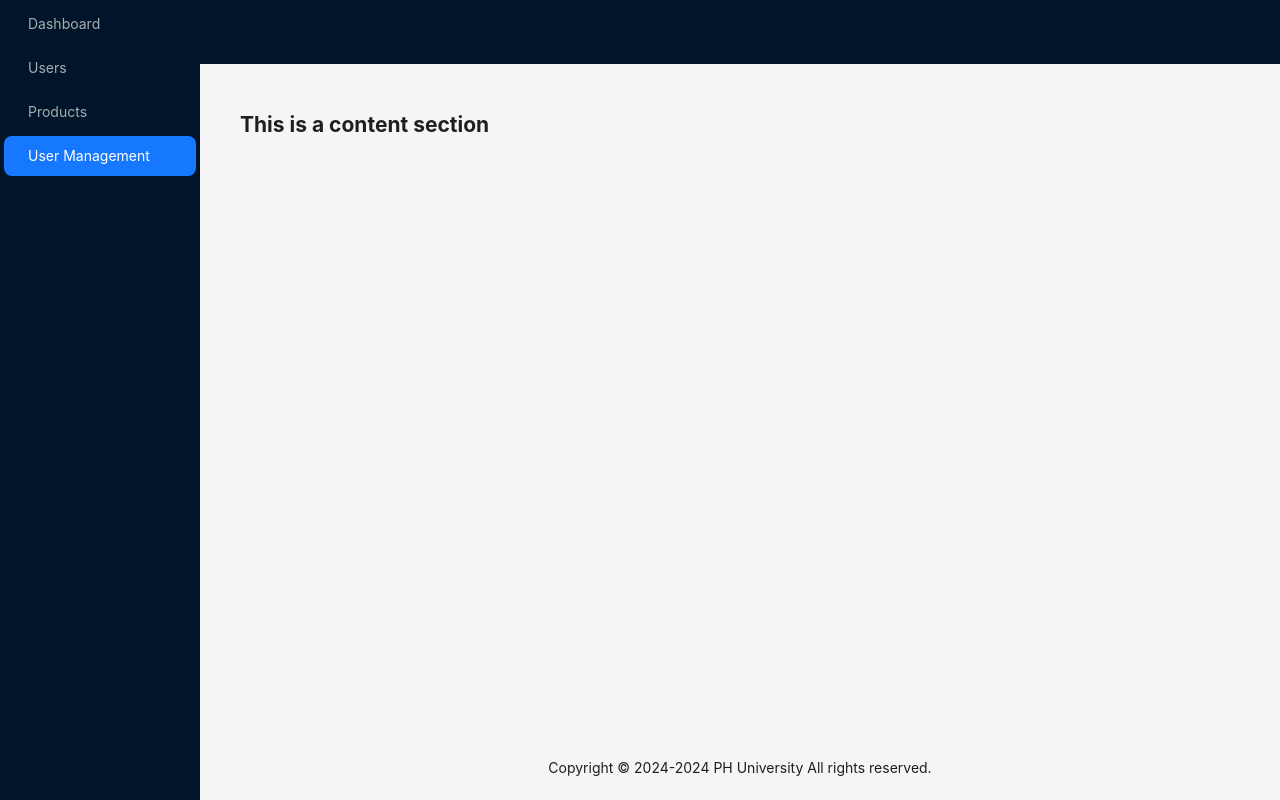
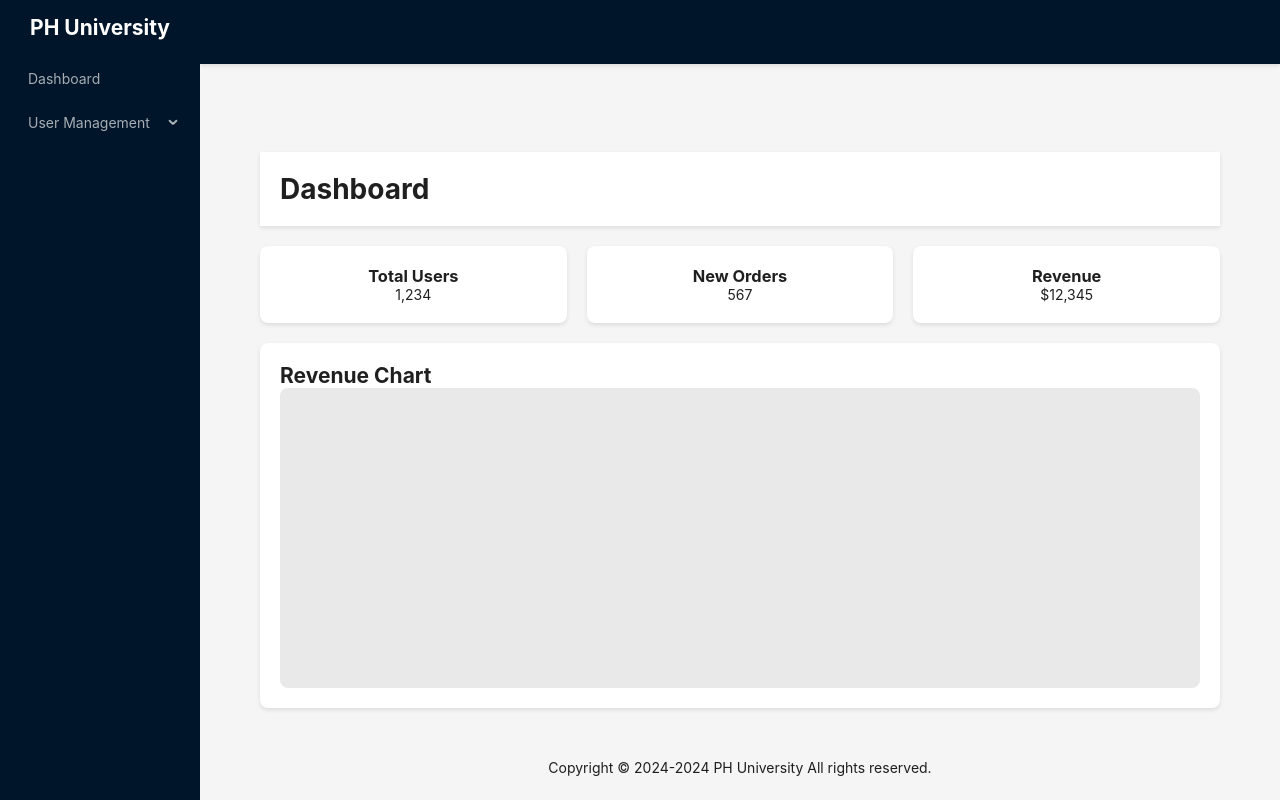
Before and after one commit to devhasanmia/programming-hero-university, a React (Vite) app: page /admin/dashboard in a window 1280 px wide. Built offline with nearby package versions, Linux system fonts and the light colour scheme.

Commit message:
Routing setup

```diff
--- a/src/components/layout/MainLayout.tsx
+++ b/src/components/layout/MainLayout.tsx
@@ -1,35 +1,31 @@
-
-
-import { UploadOutlined, UserOutlined, VideoCameraOutlined } from '@ant-design/icons';
-import { Layout, Menu } from 'antd';
-import { createElement } from 'react';
+import { Layout, Menu, MenuProps } from 'antd';
+import { NavLink, Outlet } from 'react-router-dom';
 
 const { Header, Content, Footer, Sider } = Layout;
 
-// const items = [UserOutlined, VideoCameraOutlined, UploadOutlined, UserOutlined].map(
-//   (icon, index) => ({
-//     key: String(index + 1),
-//     icon: createElement(icon),
-//     label: `nav ${index + 1}`,
-//   }),
-// );
-const items = [
+const items: MenuProps['items'] = [
   {
-    key: '1',
-    label: 'Dashboard',
+    key: 'Dashboard',
+    label: <NavLink to='/admin/dashboard'>Dashboard</NavLink>
   },
   {
-    key: '2',
-    label: 'Users',
+    key: 'User Management',
+    label: 'User Management',
+    children: [
+      {
+        key: 'Create Admin',
+        label: <NavLink to='/admin/create-admin'>Create Admin</NavLink>
+      },
+      {
+        key: 'Create Student',
+        label: <NavLink to='/admin/create-student'>Create Student</NavLink>
+      },
+      {
+        key: 'Create Faculty',
+        label: <NavLink to='/admin/create-faculty'>Create Faculty</NavLink>
+      },
+    ]
   },
-  {
-    key: '3',
-    label: 'Products',
-  },
-  {
-    key: '4',
-    label: 'User Management',
-  }
 ]
 const MainLayout = () => {
 
@@ -45,7 +41,9 @@ const MainLayout = () => {
           console.log(collapsed, type);
         }}
       >
-        <div className="demo-logo-vertical" />
+        <div>
+          <h1 style={{ textAlign: 'center', color: 'white', padding: "15px", display: 'flex', alignItems: 'center', justifyContent: 'center' }}>PH University</h1>
+        </div>
         <Menu theme="dark" mode="inline" defaultSelectedKeys={['4']} items={items} />
       </Sider>
       <Layout>
@@ -57,7 +55,7 @@ const MainLayout = () => {
               minHeight: 360,
             }}
           >
-            <h2>This is a content section</h2>
+            <Outlet />
           </div>
         </Content>
         <Footer style={{ textAlign: 'center' }}>
--- a/src/index.css
+++ b/src/index.css
@@ -3,3 +3,46 @@
   padding: 0;
   box-sizing: border-box;
 }
+
+.main-content {
+  flex-grow: 1;
+  padding: 20px;
+}
+
+header {
+  background-color: #fff;
+  padding: 20px;
+  margin-bottom: 20px;
+  box-shadow: 0 2px 4px rgba(0, 0, 0, 0.1);
+}
+
+.cards {
+  display: flex;
+  gap: 20px;
+}
+
+.card {
+  background-color: #fff;
+  padding: 20px;
+  border-radius: 8px;
+  box-shadow: 0 2px 4px rgba(0, 0, 0, 0.1);
+  flex: 1;
+  text-align: center;
+}
+
+.data-visualization {
+  background-color: #fff;
+  padding: 20px;
+  border-radius: 8px;
+  box-shadow: 0 2px 4px rgba(0, 0, 0, 0.1);
+  margin-top: 20px;
+}
+
+.chart {
+  height: 300px;
+  background-color: #e9e9e9;
+  border-radius: 8px;
+  display: flex;
+  align-items: center;
+  justify-content: center;
+}
--- a/src/main.tsx
+++ b/src/main.tsx
@@ -1,10 +1,11 @@
 import React from 'react'
 import ReactDOM from 'react-dom/client'
-import App from './App.tsx'
 import './index.css'
+import { RouterProvider } from 'react-router-dom'
+import router from './routes/routes.tsx'
 
 ReactDOM.createRoot(document.getElementById('root')!).render(
   <React.StrictMode>
-    <App />
+    <RouterProvider router={router} />
   </React.StrictMode>,
 )
--- /dev/null
+++ b/src/pages/CreateAdmin.tsx
@@ -0,0 +1,10 @@
+
+const CreateAdmin = () => {
+  return (
+    <div>
+        <h1>Create Admin Page</h1>
+    </div>
+  )
+}
+
+export default CreateAdmin
--- /dev/null
+++ b/src/pages/CreateFaculty.tsx
@@ -0,0 +1,10 @@
+
+const CreateFaculty = () => {
+  return (
+    <div>
+        <h1>Faculty Page</h1>
+    </div>
+  )
+}
+
+export default CreateFaculty
--- /dev/null
+++ b/src/pages/CreateStudent.tsx
@@ -0,0 +1,10 @@
+
+const CreateStudent = () => {
+    return (
+      <div>
+          <h1>Create CreateStudent Page</h1>
+      </div>
+    )
+  }
+
+  export default CreateStudent
--- /dev/null
+++ b/src/pages/Dashboard.tsx
@@ -0,0 +1,33 @@
+
+const Dashboard = () => {
+  return (
+    <div>
+        <main className="main-content">
+            <header>
+                <h1>Dashboard</h1>
+            </header>
+            <section className="cards">
+                <div className="card">
+                    <h3>Total Users</h3>
+                    <p>1,234</p>
+                </div>
+                <div className="card">
+                    <h3>New Orders</h3>
+                    <p>567</p>
+                </div>
+                <div className="card">
+                    <h3>Revenue</h3>
+                    <p>$12,345</p>
+                </div>
+            </section>
+            <section className="data-visualization">
+                <h2>Revenue Chart</h2>
+
+                <div className="chart"></div>
+            </section>
+        </main>
+    </div>
+  )
+}
+
+export default Dashboard
--- /dev/null
+++ b/src/routes/routes.tsx
@@ -0,0 +1,33 @@
+import { createBrowserRouter } from "react-router-dom";
+import App from "../App";
+import Dashboard from "../pages/Dashboard";
+import CreateAdmin from "../pages/CreateAdmin";
+import CreateStudent from "../pages/CreateStudent";
+import CreateFaculty from "../pages/CreateFaculty";
+
+const router = createBrowserRouter([{
+    path: "/admin",
+    element: <App />,
+    children:[
+        {
+            path: "dashboard",
+            element: <Dashboard />,
+        },
+        {
+            path: "create-admin",
+            element: <CreateAdmin />,
+        },
+        {
+            path: "create-student",
+            element: <CreateStudent />,
+        },
+        {
+            path: "create-faculty",
+            element: <CreateFaculty />,
+        }
+    ]
+},
+])
+
+
+export default router;
```
Also changed, not shown: src/pages/About.tsx (added, +10 -0 lines).
